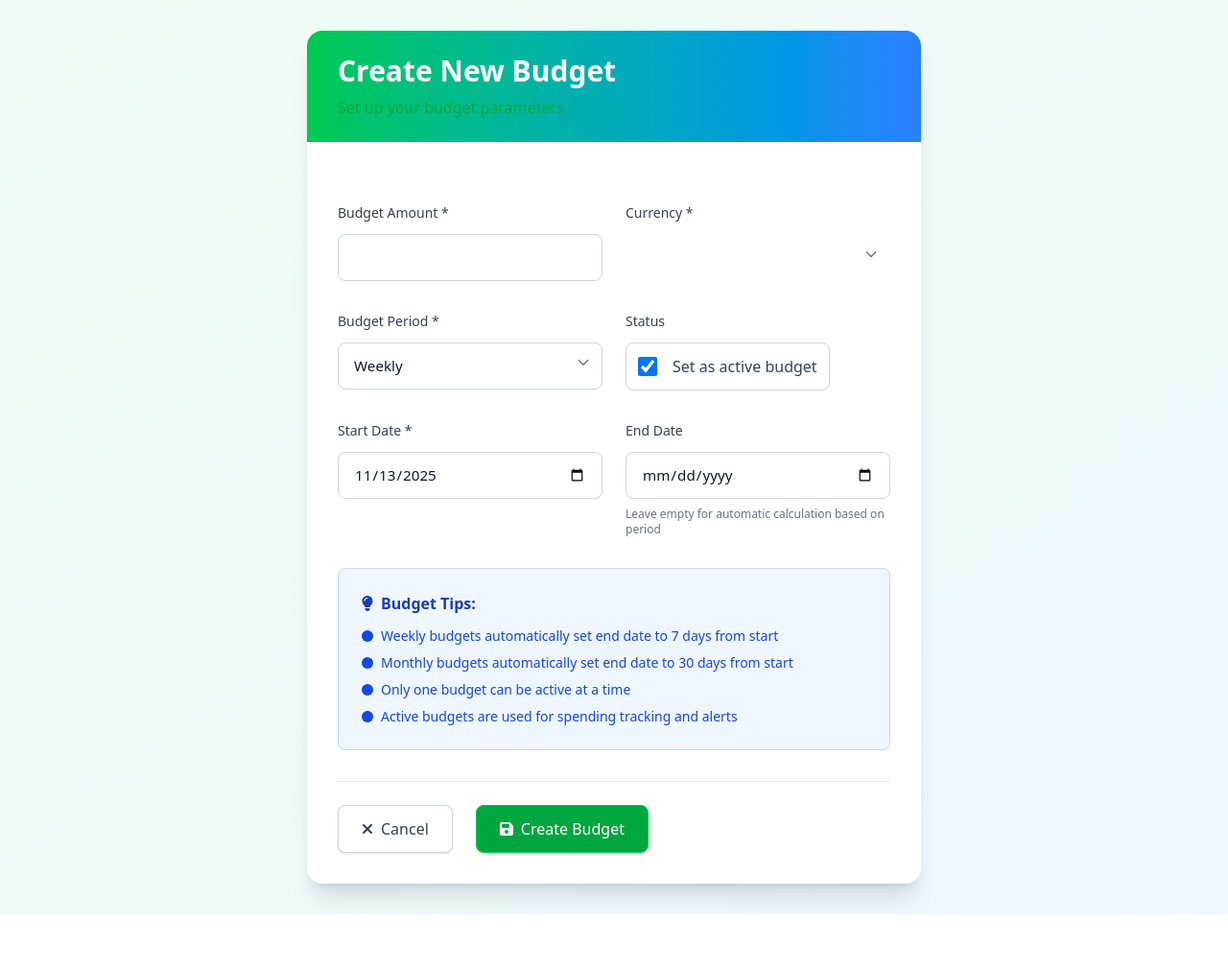
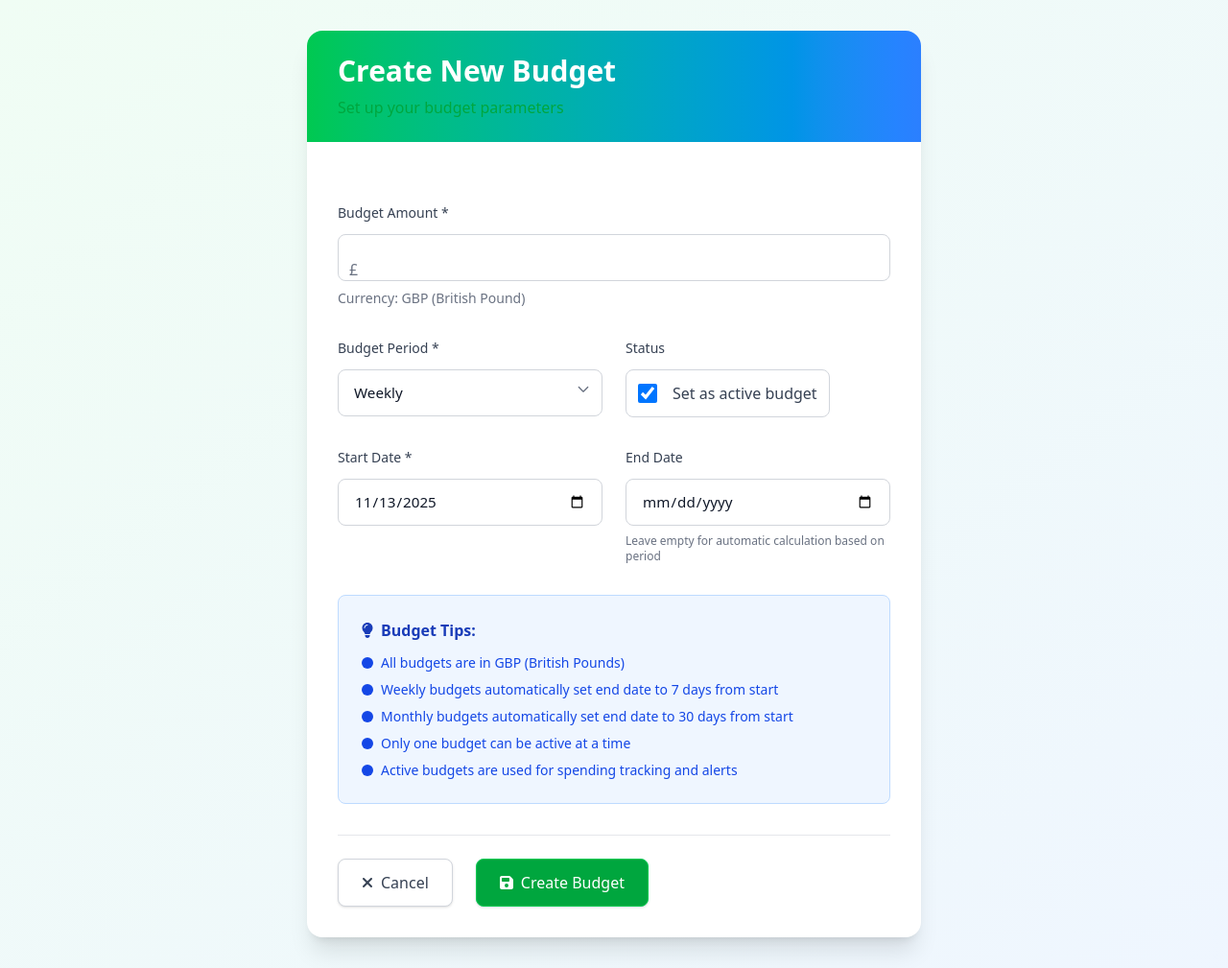
Before and after one commit to hemarastylepeke/bleedingedge, a Django app: page /budgets/add/ in a window 1280 px wide. Shown: the part 77-1086 px from the top of the page at 96% size. Before the commit the page ends 1030 px from the top, so only its background shows below. Run offline with Django 5.2, Linux system fonts and the light colour scheme; the visitor is signed in with stand-in values (Sample User, id 1); style sheets or scripts are compiled from the project's sources; some libraries are stand-ins or nearby versions.

Commit message:
Consistent currency across the application

```diff
--- a/core/forms.py
+++ b/core/forms.py
@@ -127,7 +127,7 @@ class PantryItemForm(forms.ModelForm):
 class BudgetForm(forms.ModelForm):
     class Meta:
         model = Budget
-        fields = ['amount', 'period', 'start_date', 'end_date', 'active']  # Remove 'currency' from fields
+        fields = ['amount', 'period', 'start_date', 'end_date', 'active']
         widgets = {
             'amount': forms.NumberInput(attrs={
                 'class': 'w-full px-4 py-3 border border-gray-300 rounded-lg bg-white text-gray-900 placeholder-gray-500 focus:ring-2 focus:ring-green-500 focus:border-transparent transition-colors',
--- a/templates/core/budget_form.html
+++ b/templates/core/budget_form.html
@@ -17,30 +17,19 @@
                 <form method="post" class="space-y-8">
                     {% csrf_token %}
 
-                    <!-- Amount and Currency -->
-                    <div class="grid grid-cols-1 md:grid-cols-2 gap-6">
-                        <!-- Amount -->
-                        <div>
-                            <label class="block text-sm font-medium text-gray-700 mb-3">Budget Amount *</label>
+                    <!-- Amount with GBP display -->
+                    <div>
+                        <label class="block text-sm font-medium text-gray-700 mb-3">Budget Amount *</label>
+                        <div class="relative">
+                            <div class="absolute inset-y-0 left-0 pl-3 flex items-center pointer-events-none mt-3">
+                                <span class="text-gray-500 font-medium">£</span>
+                            </div>
                             {{ form.amount }}
-                            {% if form.amount.errors %}
-                                <div class="text-red-500 text-sm mt-2">{{ form.amount.errors }}</div>
-                            {% endif %}
                         </div>
-
-                        <!-- Currency -->
-                        <div class="relative">
-                            <label class="block text-sm font-medium text-gray-700 mb-3">Currency *</label>
-                            {{ form.currency }}
-                            <div class="pointer-events-none absolute inset-y-0 right-0 flex items-center pr-3 text-gray-500 mt-7">
-                                <svg class="h-4 w-4" fill="none" stroke="currentColor" viewBox="0 0 24 24">
-                                    <path stroke-linecap="round" stroke-linejoin="round" stroke-width="2" d="M19 9l-7 7-7-7"></path>
-                                </svg>
-                            </div>
-                            {% if form.currency.errors %}
-                                <div class="text-red-500 text-sm mt-2">{{ form.currency.errors }}</div>
-                            {% endif %}
-                        </div>
+                        <p class="text-sm text-gray-500 mt-2">Currency: GBP (British Pound)</p>
+                        {% if form.amount.errors %}
+                            <div class="text-red-500 text-sm mt-2">{{ form.amount.errors }}</div>
+                        {% endif %}
                     </div>
 
                     <!-- Period and Active Status -->
@@ -81,9 +70,6 @@
                             <label class="block text-sm font-medium text-gray-700 mb-3">Start Date *</label>
                             <div class="relative">
                                 {{ form.start_date }}
-                                <div class="absolute inset-y-0 right-0 flex items-center pr-3 pointer-events-none mt-7">
-
-                                </div>
                             </div>
                             {% if form.start_date.errors %}
                                 <div class="text-red-500 text-sm mt-2">{{ form.start_date.errors }}</div>
@@ -95,8 +81,6 @@
                             <label class="block text-sm font-medium text-gray-700 mb-3">End Date</label>
                             <div class="relative">
                                 {{ form.end_date }}
-                                <div class="absolute inset-y-0 right-0 flex items-center pr-3 pointer-events-none mt-7">
-                                </div>
                             </div>
                             <p class="text-xs text-gray-500 mt-2">Leave empty for automatic calculation based on period</p>
                             {% if form.end_date.errors %}
@@ -112,6 +96,10 @@
                             Budget Tips:
                         </h4>
                         <ul class="text-sm text-blue-700 space-y-2">
+                            <li class="flex items-start">
+                                <i class="fas fa-circle text-xs mt-1 mr-2"></i>
+                                All budgets are in GBP (British Pounds)
+                            </li>
                             <li class="flex items-start">
                                 <i class="fas fa-circle text-xs mt-1 mr-2"></i>
                                 Weekly budgets automatically set end date to 7 days from start
@@ -158,6 +146,11 @@ input, select, textarea {
     background-color: white;
     transition: all 0.2s;
     font-size: 0.95rem;
+}
+
+/* Amount field with GBP symbol */
+input[name="amount"] {
+    padding-left: 2.5rem;
 }
 
 input:focus, select:focus, textarea:focus {
```
Also changed, not shown: templates/core/shopping_list_detail.html (+13 -13 lines), templates/core/shopping_list_list.html (+7 -7 lines).
